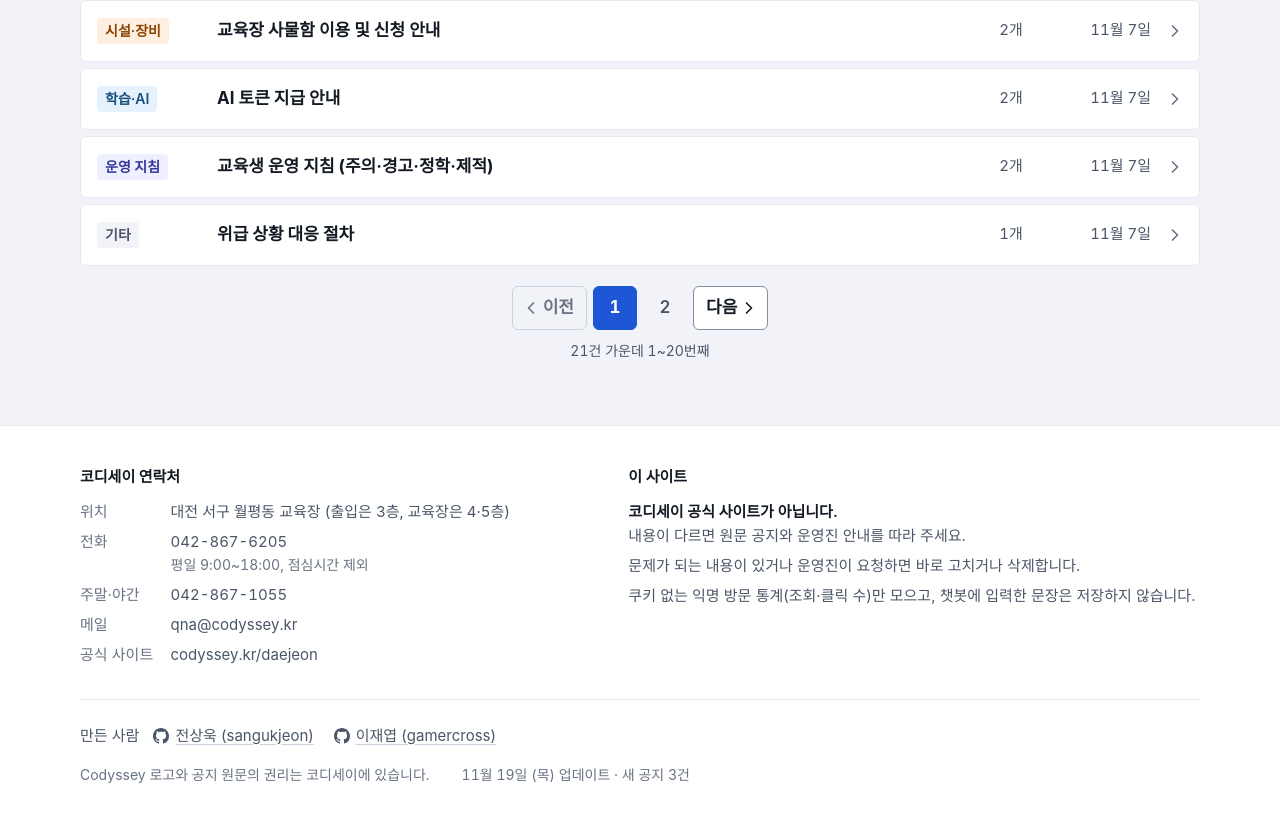
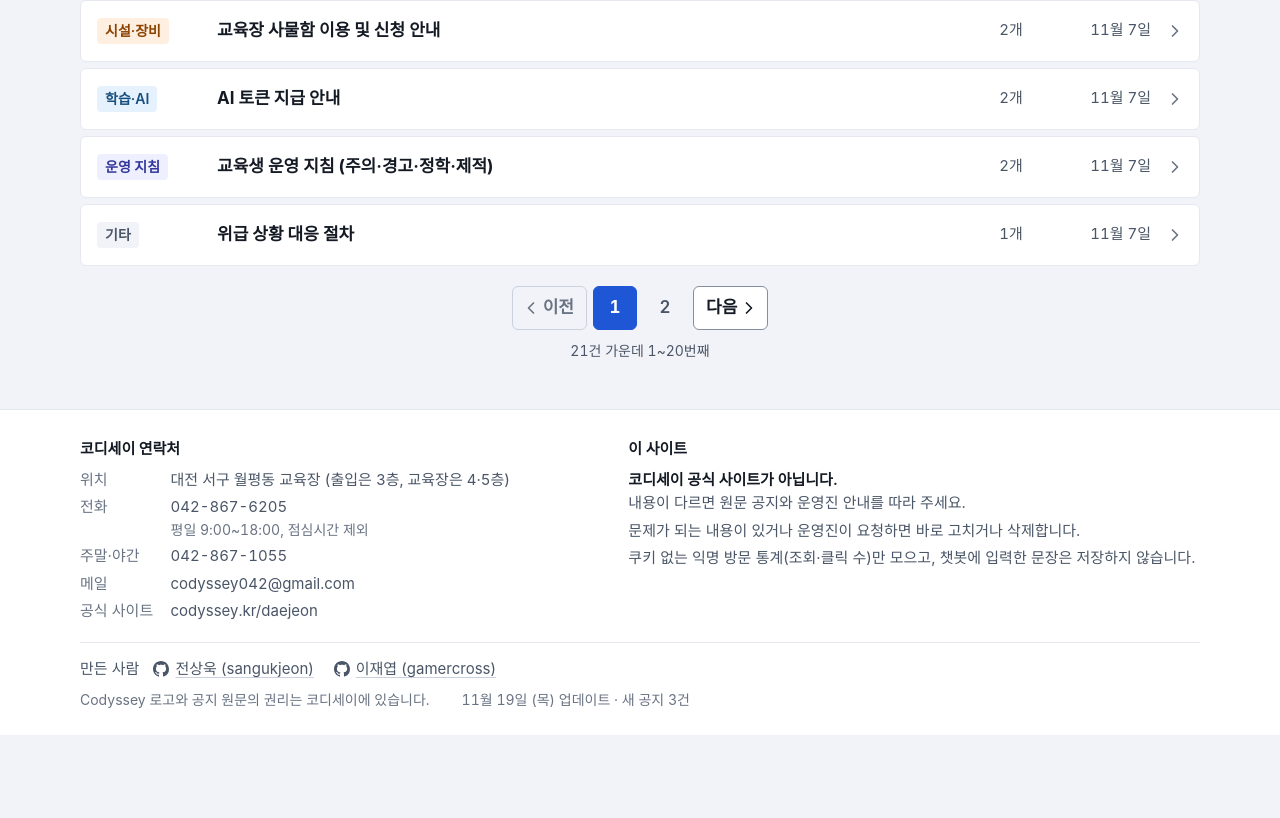
Before and after one commit to sangukjeon/Codyssey_QnA, a plain HTML site: page index.html in a window 1280 px wide. Shown: the part 1750-2568 px from the top of the page. After the commit the page ends 2485 px from the top, so only its background shows below. Drawn offline with Linux system fonts and the light colour scheme; a web font is replaced by a local one.

Commit message:
발: 문의 메일을 codyssey042@gmail.com 으로, 여백을 전체적으로 줄임
Co-Authored-By: Claude Opus 5.5 <noreply@anthropic.com>
Claude-Session: https://claude.ai/code/session_013sPcTRdrTqiArEFcXF7Ao8

```diff
--- a/css/style.css
+++ b/css/style.css
@@ -678,37 +678,37 @@ a.ev-row:active { background: var(--pressed); }
 .to-top.show { opacity: 1; visibility: visible; transform: none; }
 .to-top.show:active { transform: scale(.92); }
 /* 발: 화면 폭을 다 쓰는 흰 띠. [연락처 | 이 사이트] → 만든 사람 → 저작권 줄과 업데이트 날짜 */
-.footer { margin-top: 48px; padding: 40px 0 96px; /* 아래는 떠 있는 단추(맨 위로 · 챗봇)가 글을 가리지 않을 만큼 */ background: var(--white); border-top: 1px solid var(--divider-weak); font-size: 0.9375rem; line-height: 1.6; color: var(--text-secondary); }
+.footer { margin-top: 32px; padding: 28px 0 88px; /* 아래는 떠 있는 단추(맨 위로 · 챗봇)가 글을 가리지 않을 만큼 */ background: var(--white); border-top: 1px solid var(--divider-weak); font-size: 0.9375rem; line-height: 1.55; color: var(--text-secondary); }
 .footer p { margin: 0; text-wrap: pretty; }
 .footer ul { margin: 0; padding: 0; list-style: none; }
-.footer h2 { margin: 0 0 12px; font-size: 0.9375rem; line-height: 1.5; font-weight: 700; color: var(--text-strong); }
+.footer h2 { margin: 0 0 8px; font-size: 0.9375rem; line-height: 1.5; font-weight: 700; color: var(--text-strong); }
 .footer a { color: var(--text-secondary); text-decoration: none; }
 .footer a:hover { color: var(--text-strong); text-decoration: underline; text-underline-offset: 3px; }
-.foot-top { display: grid; grid-template-columns: minmax(0, 1fr); gap: 28px; }
-.foot-contact dl { margin: 0; display: grid; gap: 6px; }
+.foot-top { display: grid; grid-template-columns: minmax(0, 1fr); gap: 20px; }
+.foot-contact dl { margin: 0; display: grid; gap: 4px; }
 .foot-contact dl > div { display: grid; grid-template-columns: 5.5em minmax(0, 1fr); column-gap: 8px; }
 .foot-contact dt { color: var(--text-3); }
 .foot-contact dd { margin: 0; font-variant-numeric: tabular-nums; overflow-wrap: break-word; }
 .foot-note { display: block; font-size: 0.875rem; color: var(--text-3); }
-.foot-about li + li { margin-top: 6px; }
+.foot-about li + li { margin-top: 4px; }
 .foot-about b { font-weight: 600; color: var(--text-strong); }
-.foot-credit { display: flex; flex-wrap: wrap; align-items: center; gap: 2px 8px; margin-top: 32px !important; padding-top: 20px; border-top: 1px solid var(--divider-weak); }
+.foot-credit { display: flex; flex-wrap: wrap; align-items: center; gap: 2px 8px; margin-top: 20px !important; padding-top: 12px; border-top: 1px solid var(--divider-weak); }
 .foot-people { display: inline-flex; flex-wrap: wrap; align-items: center; gap: 2px 8px; }
 /* 만든 사람: 주변 글씨처럼 회색 보통 굵기. 깃허브 표시와 밑줄로 누를 수 있다는 것만 알린다 */
-.foot-people a { display: inline-flex; align-items: center; gap: 6px; min-height: 32px; padding: 0 6px; border-radius: var(--r-300); color: var(--text-secondary); text-decoration: underline; text-decoration-color: var(--gray-300); text-underline-offset: 3px; }
+.foot-people a { display: inline-flex; align-items: center; gap: 6px; min-height: 28px; padding: 0 6px; border-radius: var(--r-300); color: var(--text-secondary); text-decoration: underline; text-decoration-color: var(--gray-300); text-underline-offset: 3px; }
 .foot-people a:hover { color: var(--text-strong); text-decoration-color: currentColor; }
 .foot-people a:active { background: var(--pressed); }
 .foot-gh { flex: none; }
 @media (max-width: 479px) { .foot-people { margin-left: -6px; } } /* 이름이 세로로 쌓일 때 왼쪽 끝을 맞춘다 */
-.foot-bottom { display: flex; flex-wrap: wrap; justify-content: space-between; gap: 4px 24px; margin-top: 12px; font-size: 0.875rem; color: var(--text-3); font-variant-numeric: tabular-nums; }
+.foot-bottom { display: flex; flex-wrap: wrap; justify-content: space-between; gap: 4px 24px; margin-top: 6px; font-size: 0.875rem; color: var(--text-3); font-variant-numeric: tabular-nums; }
 .foot-line { display: flex; flex-wrap: wrap; gap: 0 12px; }
 .foot-line span:empty { display: none; }
 .foot-line span + span::before { content: "·"; margin-right: 12px; }
-@media (min-width: 720px) { .foot-top { grid-template-columns: minmax(0, 1fr) minmax(0, 1fr); gap: 40px; } }
+@media (min-width: 720px) { .foot-top { grid-template-columns: minmax(0, 1fr) minmax(0, 1fr); gap: 32px; } }
 @media (min-width: 1024px) {
   .foot-top { grid-template-columns: minmax(0, 5fr) minmax(0, 6fr); gap: 72px; }
   /* 넓은 화면: 맨 밑줄 오른쪽을 떠 있는 단추 자리로 비워 두고, 아래 여백을 줄인다 */
-  .footer { padding-bottom: 32px; }
+  .footer { padding-bottom: 24px; }
   .foot-bottom { padding-right: 22rem; justify-content: flex-start; gap: 4px 32px; }
 }
 
--- a/index.html
+++ b/index.html
@@ -22,7 +22,7 @@
   <meta property="og:image:alt" content="코디세이 Q&amp;A 허브 — 공지, 자주 묻는 질문, 시험 안내를 한곳에서">
   <meta name="twitter:card" content="summary_large_image">
   <link rel="stylesheet" href="https://cdn.jsdelivr.net/gh/orioncactus/pretendard@v1.3.9/dist/web/variable/pretendardvariable.min.css">
-  <link rel="stylesheet" href="css/style.css?v=20261119-16">
+  <link rel="stylesheet" href="css/style.css?v=20261119-17">
   <script>
     // 저장해 둔 '글자 크게'를 화면을 그리기 전에 적용 (깜빡임 방지)
     try { if (localStorage.getItem("qna-text-size") === "large") document.documentElement.classList.add("text-lg"); } catch (e) {}
@@ -124,10 +124,10 @@
 
   <!-- 방문 통계: Umami (쿠키 없음, 개인 식별 안 함). 실제 사이트 주소에서만 수집 -->
   <script defer id="umami-script" src="https://cloud.umami.is/script.js" data-website-id="78b52595-de22-4f75-b92c-4f10ca1a968a" data-auto-track="false" data-domains="sangukjeon.github.io"></script>
-  <script src="js/analytics.js?v=20261119-16"></script>
-  <script src="js/data.js?v=20261119-16"></script>
-  <script src="js/matcher.js?v=20261119-16"></script>
-  <script src="js/app.js?v=20261119-16"></script>
+  <script src="js/analytics.js?v=20261119-17"></script>
+  <script src="js/data.js?v=20261119-17"></script>
+  <script src="js/matcher.js?v=20261119-17"></script>
+  <script src="js/app.js?v=20261119-17"></script>
   <script>
     // 설치(앱으로 추가) 지원용 서비스 워커 — 캐시는 하지 않는다
     if ("serviceWorker" in navigator) navigator.serviceWorker.register("sw.js").catch(() => {});
--- a/js/data.js
+++ b/js/data.js
@@ -666,7 +666,7 @@ const CONTACT = {
   place: "대전 서구 월평동 교육장 (출입은 3층, 교육장은 4·5층)",
   phone: "042-867-6205", phoneNote: "평일 9:00~18:00, 점심시간 제외",
   night: "042-867-1055", nightNote: "주말·야간",
-  email: "qna@codyssey.kr", emailNote: "교육 관련 문의",
+  email: "codyssey042@gmail.com", emailNote: "교육 관련 문의",
   site: "https://codyssey.kr/daejeon",
 };
 
```
Also changed, not shown: 1 other file.
